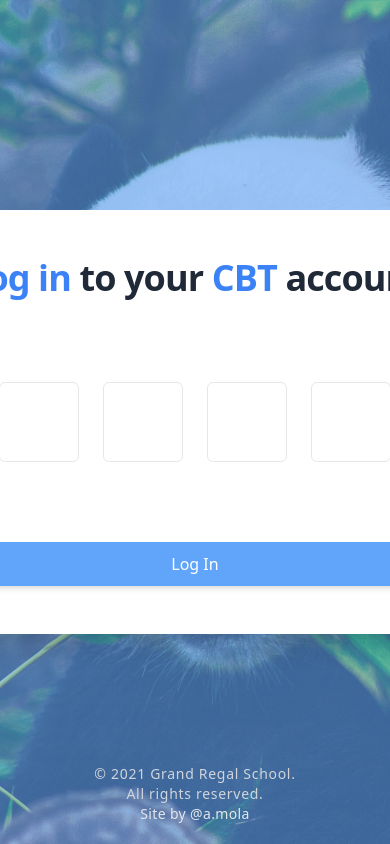
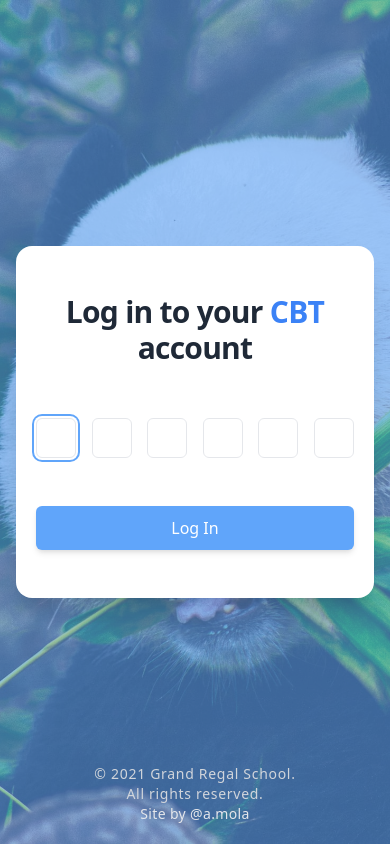
Before and after one commit to iammola/cbt, a Next.js app: page / in a window 390 px wide. Built offline with nearby package versions, Linux system fonts and the light colour scheme.

Commit message:
modified styles with added responsive classes

```diff
--- a/pages/index.tsx
+++ b/pages/index.tsx
@@ -49,7 +49,7 @@ const Home: NextPage = () => {
                 <title>Login | CBT | Grand Regal School</title>
                 <meta name="description" content="Login Page to GRS CBT" />
             </Head>
-            <section className="flex flex-col items-center justify-center w-screen h-screen p-8 z-0">
+            <section className="flex flex-col items-center justify-center w-screen h-screen overflow-auto p-4 sm:p-6 md:p-8 z-0">
                 <div className="w-full h-full absolute inset-0 z-[-1]">
                     <div className="relative w-full h-full">
                         <Image
@@ -63,15 +63,15 @@ const Home: NextPage = () => {
                 </div>
                 <form
                     onSubmit={handleSubmit}
-                    className="flex flex-col gap-y-14 justify-between p-12 bg-white rounded-2xl shadow-xl z-0"
+                    className="flex flex-col gap-y-6 sm:gap-y-8 md:gap-y-14 justify-between py-12 px-5 md:px-8 lg:px-12 bg-white rounded-2xl shadow-xl z-0 max-w-full"
                 >
-                    <h1 className="text-4xl text-gray-800 font-bold tracking-tight text-center pb-4">
-                        <span className="text-blue-500">Log in</span>{' '}
+                    <h1 className="text-3xl sm:text-4xl text-gray-800 font-bold tracking-tight text-center pb-4">
+                        <span className="sm:text-blue-500">Log in</span>{' '}
                         <span>to your</span>{' '}
                         <span className="text-blue-500">CBT</span>{' '}
                         <span>account</span>
                     </h1>
-                    <div className="flex items-center justify-between py-3 px-5 gap-x-6">
+                    <div className="flex items-center justify-between py-3 sm:px-3 md:px-5 sm:gap-x-4 md:gap-x-6">
                         {code.map((number, pos) => (
                             <Input
                                 key={pos}
@@ -153,7 +153,7 @@ const Input: FunctionComponent<InputProps> = ({ focus, value, focusNext, focusPr
             onKeyDown={onKeyDown}
             onBeforeInput={validateCharacter}
             onChange={e => onChange(e.target.value.slice(-1))}
-            className="p-4 text-2xl text-gray-700 font-bold border rounded-md w-20 h-20 text-center focus:outline-none focus:ring-2 focus:ring-offset-2 focus:ring-blue-400 focus:ring-offset-white"
+            className="text-lg sm:text-xl md:text-2xl text-gray-700 font-bold border rounded-md sm:p-3 md:p-4 w-10 h-10 sm:w-16 sm:h-16 md:w-20 md:h-20 text-center focus:outline-none focus:ring-2 focus:ring-offset-2 focus:ring-blue-400 focus:ring-offset-white"
         />
     );
 }
```
